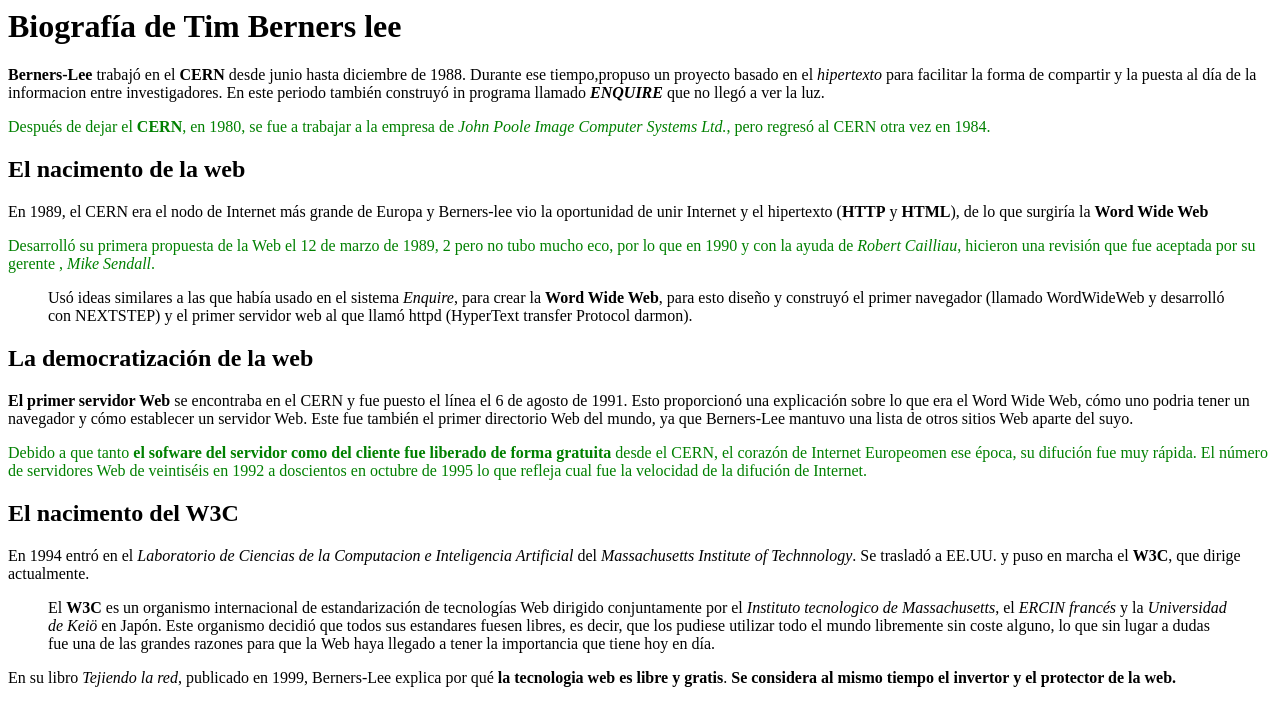
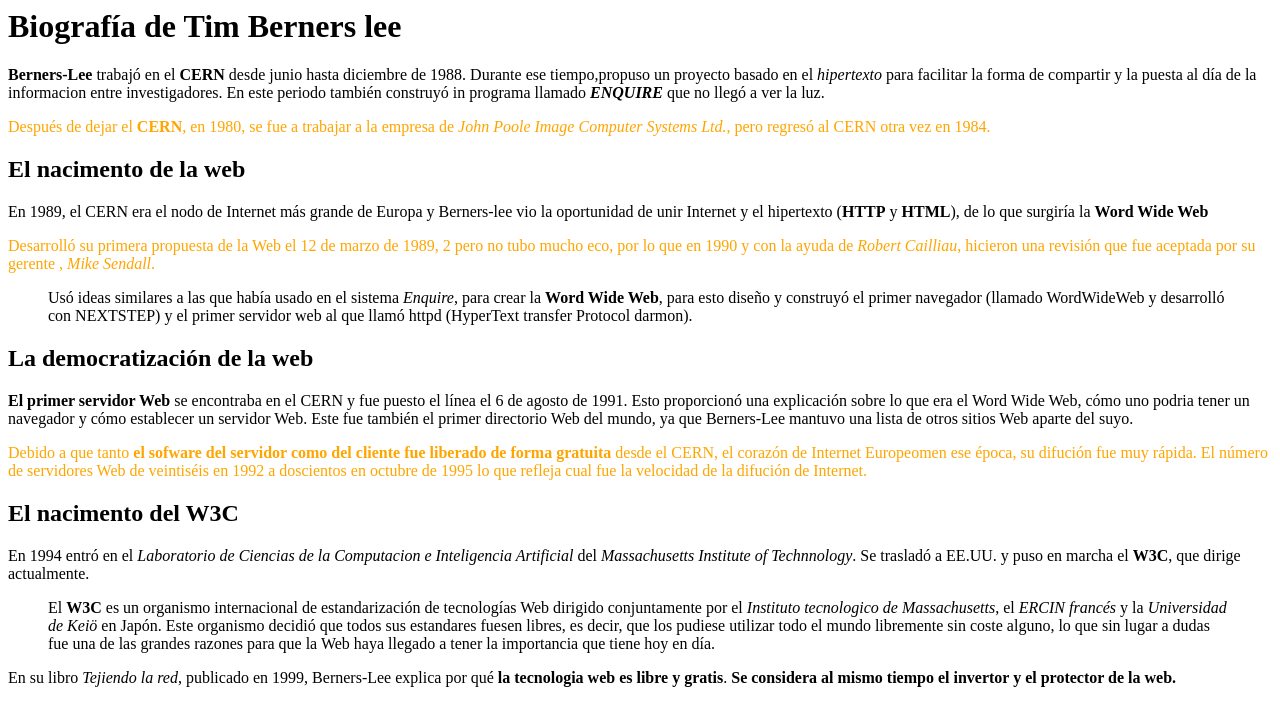
Before and after one commit to kevinACU/kevinAguirreLP3, a PHP site: page /trabajo1.html in a window 1280 px wide. Shown: the top 720 px of the page. Run offline with PHP 8.4, Linux system fonts and the light colour scheme.

Commit message:
starting

```diff
--- a/semana1 dia2/estilos.css
+++ b/semana1 dia2/estilos.css
@@ -1,5 +1,5 @@
 p + p {
-    color: green;
+    color: orange;
   }
   p.textindent {
     text-indent: 30px;
```
Also changed, not shown: README.md (added).
